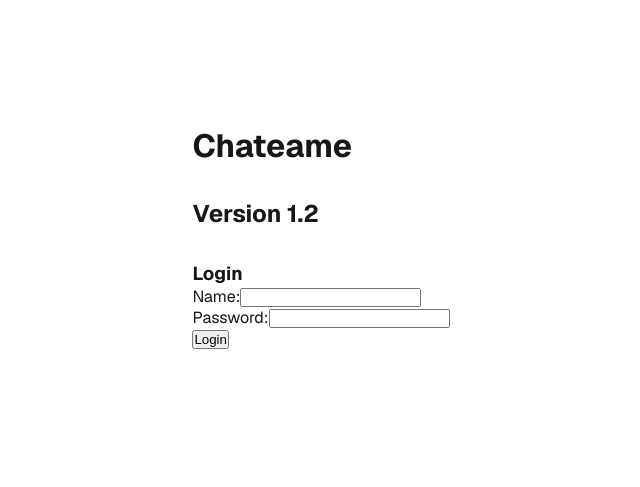
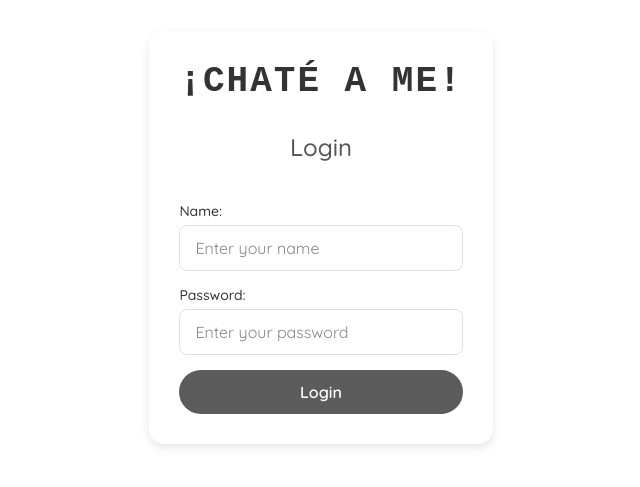
Before and after one commit to Albert-S2/chateame, a Next.js app: page / in a window 1280 px wide. Shown: the part 163-650 px from the top of the page, without its empty margins (319-959 px from the left). Built offline with nearby package versions, Linux system fonts and the light colour scheme.

Commit message:
css for login page added

```diff
--- /dev/null
+++ b/app/components/login.css
@@ -0,0 +1,108 @@
+@import url('https://fonts.googleapis.com/css2?family=Quicksand:wght@400;500;600;700&display=swap');
+
+/* Page container */
+.login-page {
+  display: flex;
+  justify-content: center;
+  align-items: center;
+}
+
+/* Login container */
+.login-container {
+  max-width: 400px; /* Smaller width for login form */
+  margin: 0 auto;
+  padding: 30px;
+  font-family: 'Quicksand', -apple-system, BlinkMacSystemFont, 'Segoe UI', Roboto, 'Helvetica Neue', sans-serif;
+  background-color: #ffffff; /* White background */
+  border-radius: 15px;
+  box-shadow: 0 4px 10px rgba(0, 0, 0, 0.1);
+  display: flex;
+  flex-direction: column;
+  gap: 20px; /* Space between form elements */
+  color: #333333; /* Dark gray text */
+}
+
+/* Title and subtitle */
+.login-title {
+  text-align: center;
+  font-size: 36px; /* Slightly smaller than chatbot title */
+  color: #333333; /* Dark gray text */
+  margin-bottom: 10px;
+  font-weight: bold;
+  text-transform: uppercase;
+  letter-spacing: 2px; /* Similar spacing to chatbot title */
+  font-family: 'Courier New', Courier, monospace; /* Typewriter-style font */
+}
+
+.login-subtitle {
+  text-align: center;
+  font-size: 24px; /* Smaller subtitle */
+  color: #555555; /* Medium gray text */
+  margin-bottom: 20px;
+  font-weight: 500;
+}
+
+/* Form */
+.login-form {
+  display: flex;
+  flex-direction: column;
+  gap: 15px; /* Space between fields */
+}
+
+/* Input fields */
+.login-field {
+  display: flex;
+  flex-direction: column;
+  align-items: flex-start;
+}
+
+.login-label {
+  font-size: 14px;
+  color: #333333; /* Dark gray text */
+  margin-bottom: 5px;
+  font-weight: 500;
+}
+
+.login-input {
+  width: 100%;
+  padding: 12px 15px;
+  border: 1px solid #e0e0e0;
+  border-radius: 8px;
+  font-size: 16px;
+  background-color: #ffffff;
+  color: #333333;
+  font-family: 'Quicksand', -apple-system, BlinkMacSystemFont, 'Segoe UI', Roboto, 'Helvetica Neue', sans-serif;
+  transition: border-color 0.3s ease;
+}
+
+.login-input::placeholder {
+  color: #888888; /* Medium gray placeholder */
+}
+
+.login-input:focus {
+  border-color: #000000; /* Black border on focus */
+  outline: none;
+}
+
+/* Submit button */
+.login-submit-button {
+  padding: 12px 20px;
+  background-color: #5c5c5c; /* Dark gray button */
+  color: #ffffff; /* White text */
+  border: none;
+  border-radius: 30px; /* Rounded corners */
+  cursor: pointer;
+  font-size: 16px;
+  font-weight: 600;
+  font-family: 'Quicksand', -apple-system, BlinkMacSystemFont, 'Segoe UI', Roboto, 'Helvetica Neue', sans-serif;
+  transition: background-color 0.3s ease;
+}
+
+.login-submit-button:disabled {
+  background-color: #cccccc; /* Light gray for disabled button */
+  cursor: not-allowed;
+}
+
+.login-submit-button:hover:not(:disabled) {
+  background-color: #000000; /* Black on hover */
+}
--- a/app/components/login.js
+++ b/app/components/login.js
@@ -1,6 +1,7 @@
 'use client';
 import {useState} from 'react';
 import {useRouter} from 'next/navigation';
+import './login.css';
 
 export default function LoginForm() {
     const [myName, setName] = useState('');
@@ -24,26 +25,38 @@ export default function LoginForm() {
     };
 
     return (
-        <form onSubmit={handleSubmit}>
-        <div>
-            <label>Name:</label>
+        <div className="login-page">
+            <div className="login-container">
+                <h1 className="login-title">¡Chaté a me!</h1>
+                <h2 className="login-subtitle">Login</h2>
+                <form onSubmit={handleSubmit} className="login-form">
+                    <div className="login-field">
+                        <label className="login-label">Name:</label>
                         <input
                             type="text"
                             value={myName}
                             onChange={(e) => setName(e.target.value)}
+                            className="login-input"
+                            placeholder="Enter your name"
                             required
                         />
                     </div>
-        <div>
-            <label>Password:</label>
+                    <div className="login-field">
+                        <label className="login-label">Password:</label>
                         <input
                             type="password"
                             value={password}
                             onChange={(e) => setPassword(e.target.value)}
+                            className="login-input"
+                            placeholder="Enter your password"
                             required
                         />
                     </div>
-        <button type="submit" value="submit" >Login</button>
+                    <button type="submit" className="login-submit-button">
+                        Login
+                    </button>
                 </form>
+            </div>
+        </div>
     );
 }
--- a/app/page.js
+++ b/app/page.js
@@ -6,10 +6,7 @@ export default function Home() {
   return (
     <div className={styles.page}>
       <main className={styles.main}>
-        <h1>Chateame</h1>
-        <h2>Version 1.2</h2>
         <div>
-          <h3>Login</h3>
           <LoginForm />
         </div>
       </main>
```
Also changed, not shown: app/components/chatbot.css (+55 -56 lines). Lines whose indentation alone changed are shown as unchanged.
